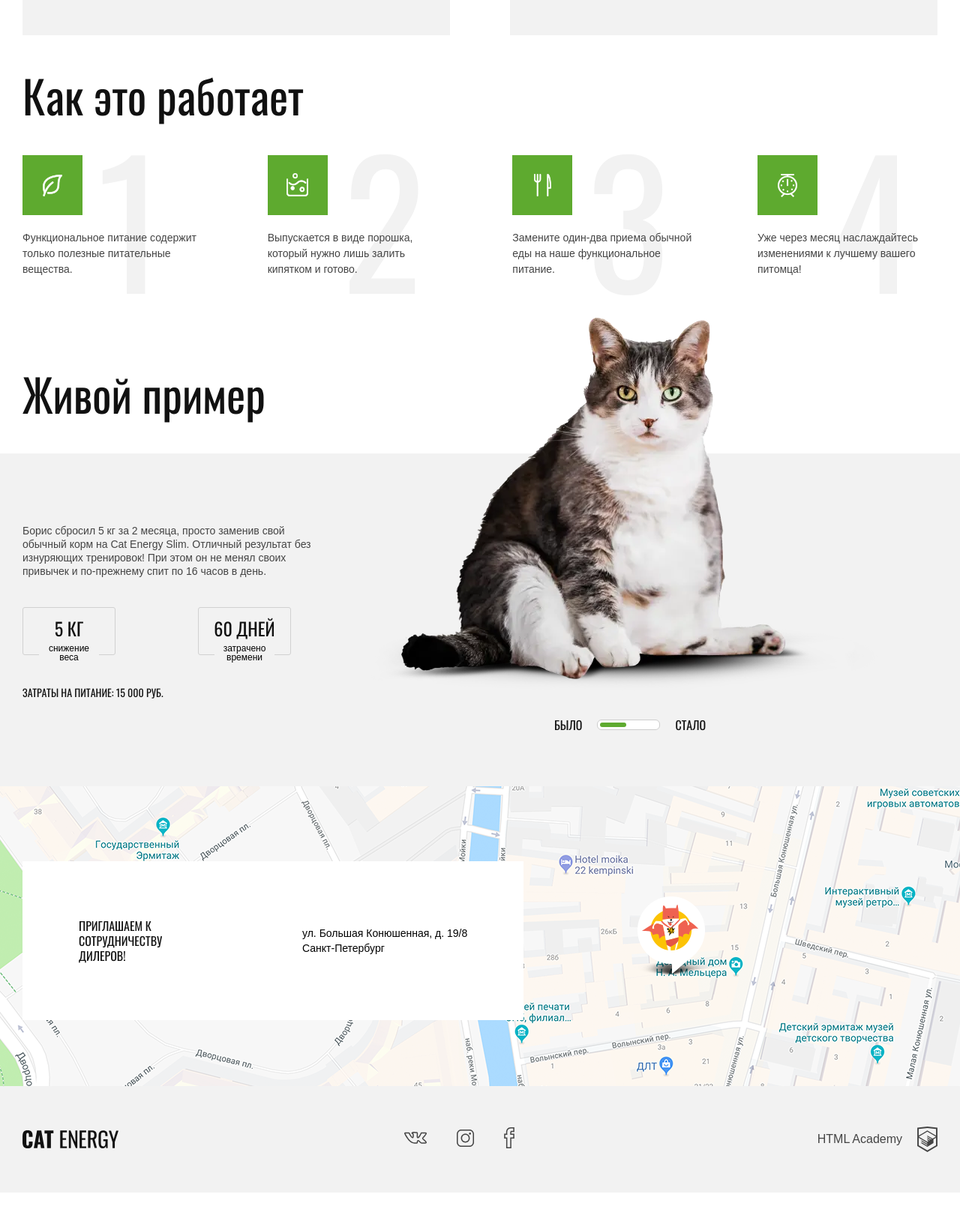
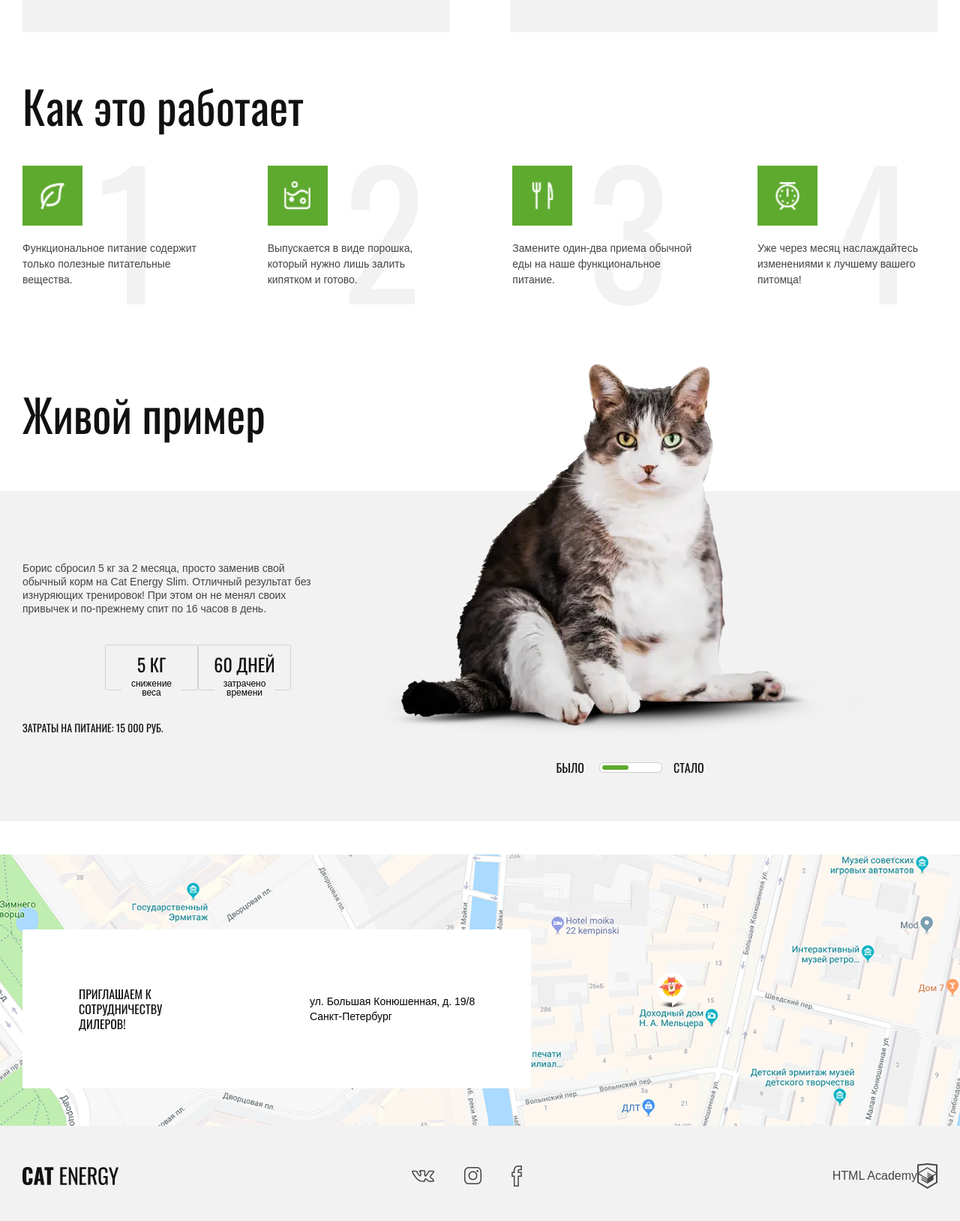
Before and after one commit to Gorkiy/cat-energy, a website: page source/index.html in a window 1280 px wide. Shown: the part 1029-2658 px from the top of the page at 75% size. Before the commit the page ends 2620 px from the top, so only its background shows below. Drawn offline with nearby package versions, Linux system fonts and the light colour scheme; files that its build step writes are made by us from their sources; files whose address does not match are found by name.

Commit message:
Start working on pixel perfect for Index page

```diff
--- a/source/index.html
+++ b/source/index.html
@@ -48,7 +48,7 @@
             <source media="(min-width: 768px)" srcset="img/index-can-tablet@1x.jpg 1x, img/index-can-tablet@2x.jpg 2x">
             <img class="main-program__image" src="img/index-can-mobile@1x.png" srcset="img/index-can-mobile@2x.png 2x" alt="«Кэт энерджи» c курочкой">
         </picture>
-        <a class="main-program__button button" href="#">Подобрать программу</a>
+        <a class="main-program__button button button--home" href="#">Подобрать программу</a>
         </div>
       </section>
       <section class="catalogs container">
@@ -136,7 +136,7 @@
       <div class="contacts__map"></div>
     </section>
     <footer class="page-footer">
-      <div class="page-footer__wrapper container">
+      <div class="page-footer__wrapper">
         <a class="page-footer__logo-link" href="#">
           <img class="page-footer__logo" src="img/logo-footer.svg" width="128" height="24" alt="Логотип «Кэт энерджи»">
         </a>
@@ -171,7 +171,7 @@
         <div class="page-footer__copyright copyright">
           <a class="copyright__logo" href="https://htmlacademy.ru/intensive/adaptive">
             <b class="copyright__name">HTML Academy</b>
-            <svg aria-label="HTML Academy" version="1.1" xmlns="http://www.w3.org/2000/svg" xmlns:xlink="http://www.w3.org/1999/xlink" x="0px" y="0px" width="27px" height="34px" viewBox="0 0 26.943 34.09" enable-background="new 0 0 26.943 34.09" xml:space="preserve">
+            <svg class="copyright__logo-image" aria-label="HTML Academy" role="img" version="1.1" xmlns="http://www.w3.org/2000/svg" xmlns:xlink="http://www.w3.org/1999/xlink" x="0px" y="0px" width="27px" height="34px" viewBox="0 0 26.943 34.09" enable-background="new 0 0 26.943 34.09" xml:space="preserve">
               <path d="M13.62,0.017L13.472,0L0,1.412v24.661l13.473,8.017l13.43-7.99l0.042-0.025V1.412L13.62,0.017z M25.019,12.127L13.495,5.334 L13.494,5.23l-0.087,0.05l-0.088-0.056v0.109L1.925,12.118V3.147l11.548-1.212l11.547,1.212V12.127z M13.405,6.787L24.923,13.5 l-4.479,2.64l-7.093-4.221l-0.014,1.415l5.904,3.513l-0.86,0.507l-5.03-2.992l-0.014,1.415l3.827,2.275l-0.782,0.523l-3.031-1.787 l-0.014,1.413l1.853,1.091l-1.8,1.081L2.034,13.622L13.405,6.787z M1.925,15.127l11.411,6.791l0.016,1.044L5.41,18.234L5.395,19.65 l7.979,4.795l0.018,1.076l-7.973-4.74l-0.013,1.414l8.021,4.822l0.046,0.025l8.143-4.872l-0.011-5.177l3.415-2.036v10.021 L13.472,31.85L1.925,24.979V15.127z"/>
             </svg>
           </a>
--- a/source/less/blocks/button.less
+++ b/source/less/blocks/button.less
@@ -1,9 +1,13 @@
 .button {
   display: inline-block;
-  padding: 10px 25px 9px;
-  .header--upper(20px);
+  padding: 11px 25px;
+  .header--upper(16px);
   color: white;
   background-color: #68b738;
+
+  &--home {
+    font-size: 14px;
+  }
 
   &:hover {
     background-color: #5eaa2f;
--- a/source/less/blocks/catalogs.less
+++ b/source/less/blocks/catalogs.less
@@ -1,12 +1,13 @@
 .catalogs__item {
-  margin-top: 20px;
-  padding: 20px;
+  margin-bottom: 20px;
+  padding: 5px 20px 18px;
   background-color: @grey-bg;
 }
 
 .catalogs__header {
+  margin-bottom: 30px;
+  margin-left: 70px;
   position: relative;
-  margin-left: 70px;
   .header--upper(24px);
   line-height: 1.54;
   color: @main-color;
@@ -44,7 +45,7 @@
 }
 
 .catalogs__description {
-  padding-bottom: 20px;
+  padding-bottom: 22px;
   border-bottom: 1px solid #dedede;
 }
 
@@ -60,7 +61,7 @@
     position: absolute;
     display: block;
     top: 5px;
-    right: -26px;
+    right: -35px;
     width: 0;
     height: 0;
     border-top: 5px solid transparent;
@@ -72,8 +73,8 @@
     content: "";
     position: absolute;
     top: 9px;
-    right: -22px;
-    width: 15px;
+    right: -32px;
+    width: 20px;
     height: 2px;
     background-color: black;
   }
--- a/source/less/blocks/contacts.less
+++ b/source/less/blocks/contacts.less
@@ -7,7 +7,7 @@
 }
 
 .contacts__container {
-  padding: 30px 20px;
+  padding: 11px 20px;
 }
 
 .contacts__address-wrapper {
@@ -17,7 +17,8 @@
 }
 
 .contacts__callout {
-  margin-right: 20px;
+  margin-right: 30px;
+  width: 40%;
   .header--upper(16px);
   line-height: 1.25;
   color: @main-color;
@@ -32,7 +33,7 @@
 .contacts__map {
   position: relative;
   width: 100%;
-  min-height: 400px;
+  min-height: 362px;
   background-image: url("../img/bg-map-mobile@1x.png");
   background-repeat: no-repeat;
   background-size: cover;
@@ -48,8 +49,8 @@
     top: 50%;
     left: 50%;
     transform: translate(-50%, -50%);
-    width: 124px;
-    height: 106px;
+    width: 55px;
+    height: 53px;
     background-image: url("../img/map-pin.png");
     background-repeat: no-repeat;
     background-size: contain;
--- a/source/less/blocks/copyright.less
+++ b/source/less/blocks/copyright.less
@@ -1,23 +1,22 @@
-.copyright {
-  display: flex;
-  justify-content: space-between;
-  align-items: center;
-}
-
 .copyright__name {
-  margin-right: 20px;
   font: inherit;
   color: @paragraph-color;
   font-size: 16px;
   line-height: 1;
 }
 
-.copyright__logo svg {
+.copyright__logo-image {
+  align-self: flex-end;
+  margin-left: auto;
+  width: 27px;
+  height: 34px;
   fill: @paragraph-color;
 }
 
 .copyright__logo {
+  padding: 20px 0;
   display: flex;
+  justify-content: space-between;
   align-items: center;
 
   &:hover svg {
--- a/source/less/blocks/example.less
+++ b/source/less/blocks/example.less
@@ -1,27 +1,34 @@
 .example {
-  margin-top: 30px;
-  padding: 5px 20px 20px;
+  padding-top: 18px;
+  padding-bottom: 1px;
   background-color: @grey-bg;
 }
 
-.example__header {
-  margin-bottom: 0;
+.example__story {
+  margin-top: 23px;
+}
+
+.example__before-after {
+  position: relative;
+  display: block;
+  margin: 35px -20px;
+  padding: 0;
 }
 
 .example__image {
-  position: relative;
   display: block;
   margin: 0 auto;
 }
 
 .example__stat-wrapper {
-  margin-top: 25px;
+  margin: 25px auto 0;
+  width: 280px;
   display: flex;
-  justify-content: space-around;
+  justify-content: space-between;
 }
 
 .example__cost {
-  margin: 30px auto 15px;
+  margin: 28px auto 15px;
   display: block;
   .header--upper(14px);
   line-height: 1.43;
@@ -30,7 +37,7 @@
 }
 
 .example__progress {
-  margin: 35px auto 25px;
+  margin: 30px auto;
 }
 
 @media (min-width: @tablet-width) {
--- a/source/less/blocks/features.less
+++ b/source/less/blocks/features.less
@@ -1,10 +1,10 @@
 .features {
-  margin-top: 20px;
+  margin-bottom: 32px;
 }
 
 .features__header {
-  margin-top: 0;
-  margin-bottom: 20px;
+  margin-top: -2px;
+  margin-bottom: 17px;
 }
 
 .features__list {
@@ -13,23 +13,22 @@
 
 .features__item {
   position: relative;
-  margin-left: 70px;
-  margin-bottom: 20px;
+  margin-left: 80px;
   display: flex;
   align-items: center;
-  min-height: 50px;
+  min-height: 80px;
 
   &::after {
     content: "";
     position: absolute;
     align-self: start;
     top: 10px;
-    left: -70px;
-    width: 50px;
-    height: 50px;
+    left: -80px;
+    width: 60px;
+    height: 60px;
     background-repeat: no-repeat;
     background-position: center;
-    background-size: 50px auto;
+    background-size: 60px auto;
   }
 
   &--healthy::after {
--- a/source/less/blocks/main-nav.less
+++ b/source/less/blocks/main-nav.less
@@ -10,11 +10,10 @@
 
 .main-nav__toggle {
   position: absolute;
-  top: 25px;
-  right: 20px;
+  top: 23px;
+  right: 19px;
   width: 25px;
   height: 19px;
-  // background: url("../img/icon-mobile-menu.svg") no-repeat center;
   border: none;
 }
 
--- a/source/less/blocks/main-program.less
+++ b/source/less/blocks/main-program.less
@@ -1,6 +1,7 @@
 .main-program {
+  margin-bottom: 22px;
   position: relative;
-  padding-top: 30px;
+  padding-top: 26px;
   text-align: center;
 
   &::after {
@@ -9,7 +10,7 @@
     top: 0;
     left: 0;
     right: 0;
-    bottom: 175px;
+    bottom: 190px;
     z-index: -1;
     min-height: 305px;
     background-image: url("../img/index-background-mobile@1x.jpg");
@@ -32,7 +33,7 @@
 }
 
 .main-program__slogan {
-  margin: 19px auto 30px;
+  margin: 25px auto 30px;
   display: block;
   .header--upper(14px);
   line-height: 1;
@@ -41,6 +42,7 @@
 }
 
 .main-program__button {
+  margin-top: -2px;
   width: 100%;
 }
 
--- a/source/less/blocks/page-footer.less
+++ b/source/less/blocks/page-footer.less
@@ -1,9 +1,6 @@
 .page-footer {
   padding: 20px;
-}
-
-.page-footer__copyright {
-  padding-top: 20px;
+  background-color: @grey-bg;
 }
 
 .page-footer__logo {
--- a/source/less/blocks/page-header.less
+++ b/source/less/blocks/page-header.less
@@ -5,7 +5,7 @@
 .page-header__logo {
   display: block;
   min-height: 65px;
-  padding: 16px 0 14px;
+  padding: 12px 0;
 
   &:hover {
     opacity: 0.8;
@@ -31,7 +31,7 @@
     margin-left: auto;
   }
 
-  .page-header__logo-image { // Так можно менять размеры свж?
+  .page-header__logo-image {
     width: 203px;
     height: 60px;
   }
--- a/source/less/blocks/progress.less
+++ b/source/less/blocks/progress.less
@@ -5,7 +5,7 @@
 }
 
 .progress__bar {
-  margin: 0 20px;
+  margin: 0 15px 0 20px;
   position: relative;
 
   &::before {
--- a/source/less/blocks/social.less
+++ b/source/less/blocks/social.less
@@ -3,7 +3,7 @@
   align-items: center;
   justify-content: center;
   .list-reset();
-  padding: 25px 0;
+  padding: 23px 0 18px;
   border-bottom: 1px solid #dedede;
   border-top: 1px solid #dedede;
 }
--- a/source/less/blocks/stat.less
+++ b/source/less/blocks/stat.less
@@ -6,7 +6,7 @@
 }
 
 .stat__numbers {
-  margin-top: 15px;
+  margin-top: 13px;
   display: block;
   .header--upper(24px);
   line-height: 1;
@@ -16,7 +16,7 @@
 .stat__caption {
   display: block;
   width: 80px;
-  margin: 9px auto -10px;
+  margin: 8px auto -10px;
   font: inherit;
   font-size: 12px;
   line-height: 1;
```
